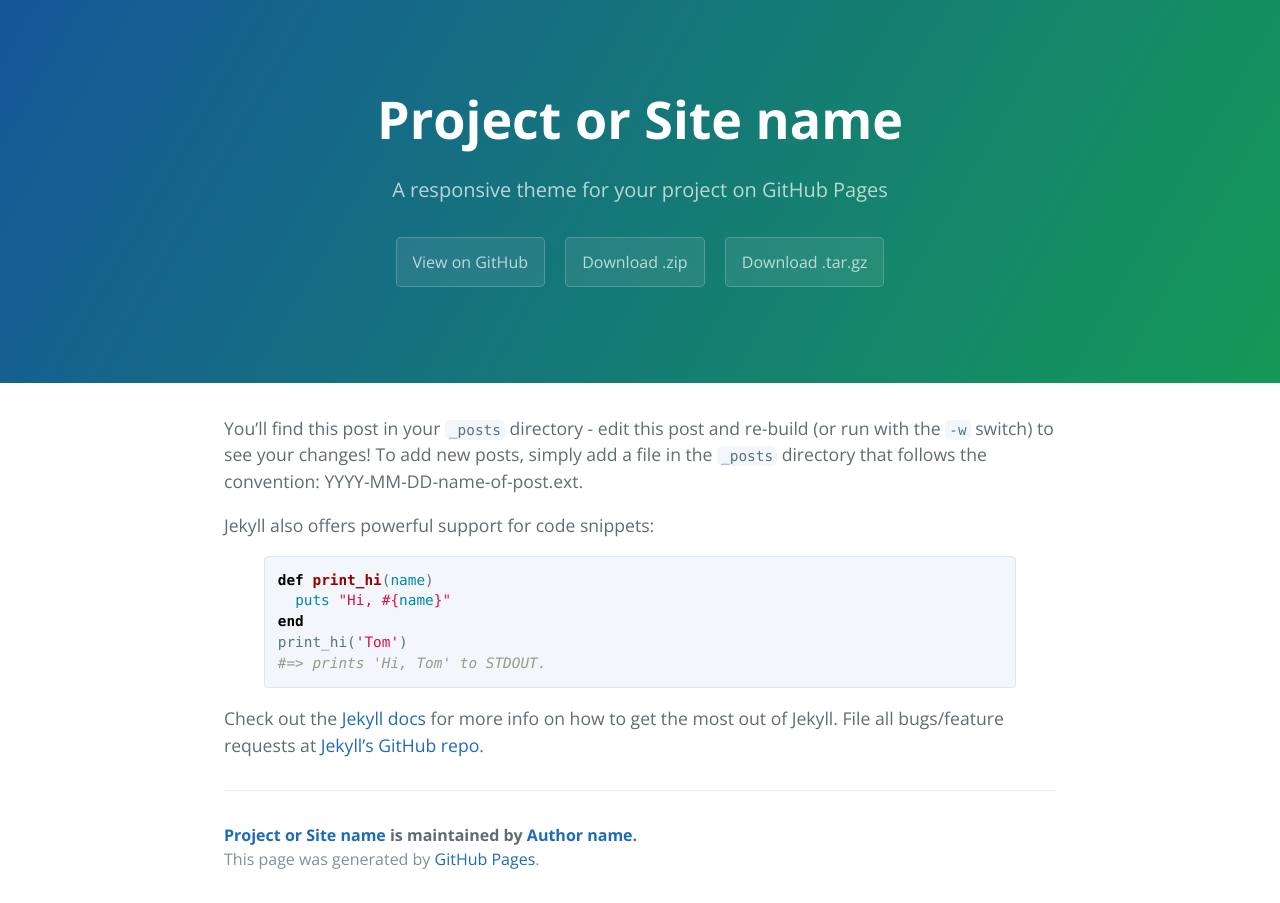
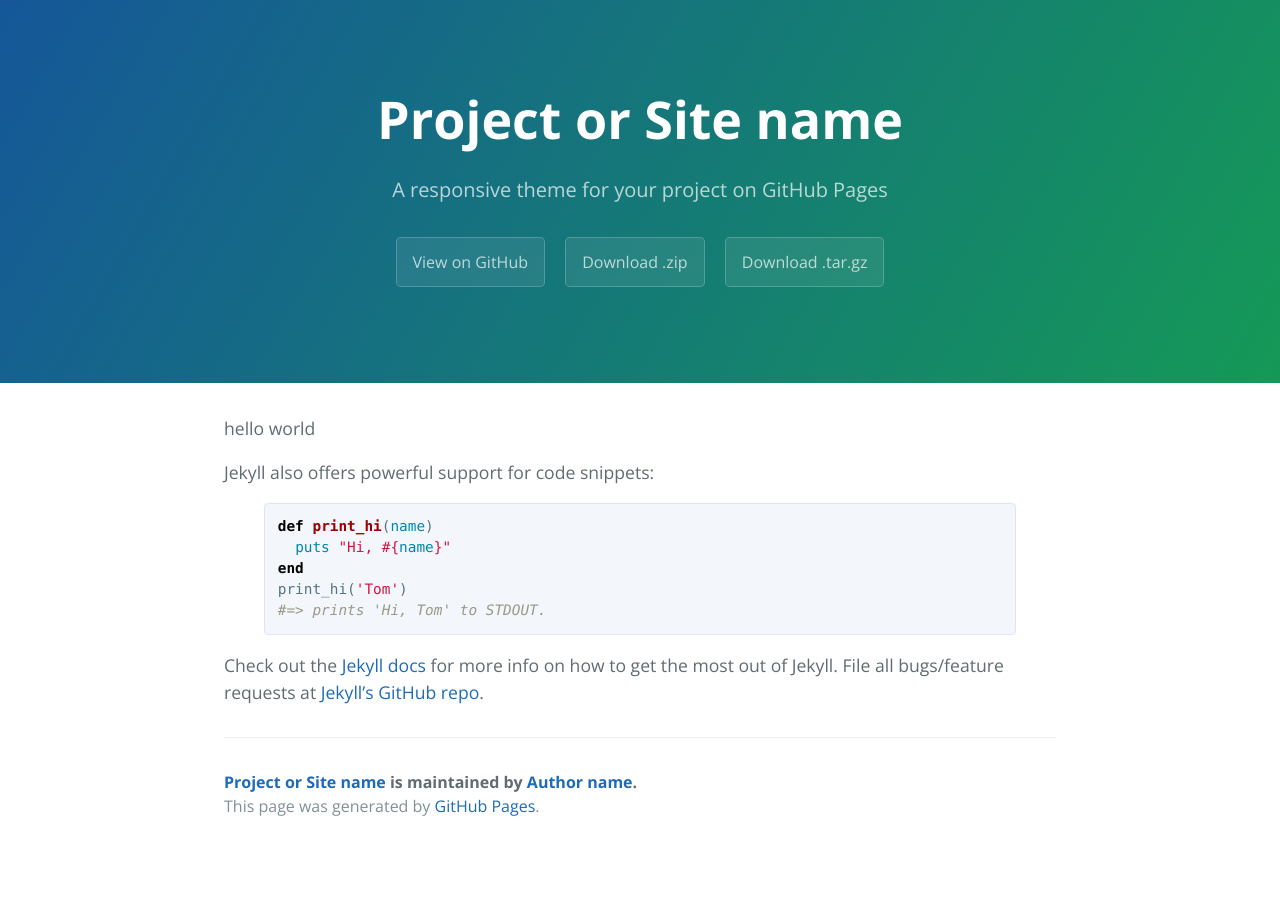
Before and after one commit to seongmin829/seongmin829.github.io, a Jekyll site: the page built from _posts/2016-02-12-sample-content.markdown, in a window 1280 px wide. Built offline with Jekyll 4.4.1, drawn with Linux system fonts in a browser that asks for light colours.

Commit message:
첫 수정

```diff
--- a/_posts/2016-02-12-sample-content.markdown
+++ b/_posts/2016-02-12-sample-content.markdown
@@ -5,8 +5,7 @@ date:   2016-02-12 17:50:00
 categories: main
 ---
 
-You'll find this post in your `_posts` directory - edit this post and re-build (or run with the `-w` switch) to see your changes!
-To add new posts, simply add a file in the `_posts` directory that follows the convention: YYYY-MM-DD-name-of-post.ext.
+hello world
 
 Jekyll also offers powerful support for code snippets:
 
```
